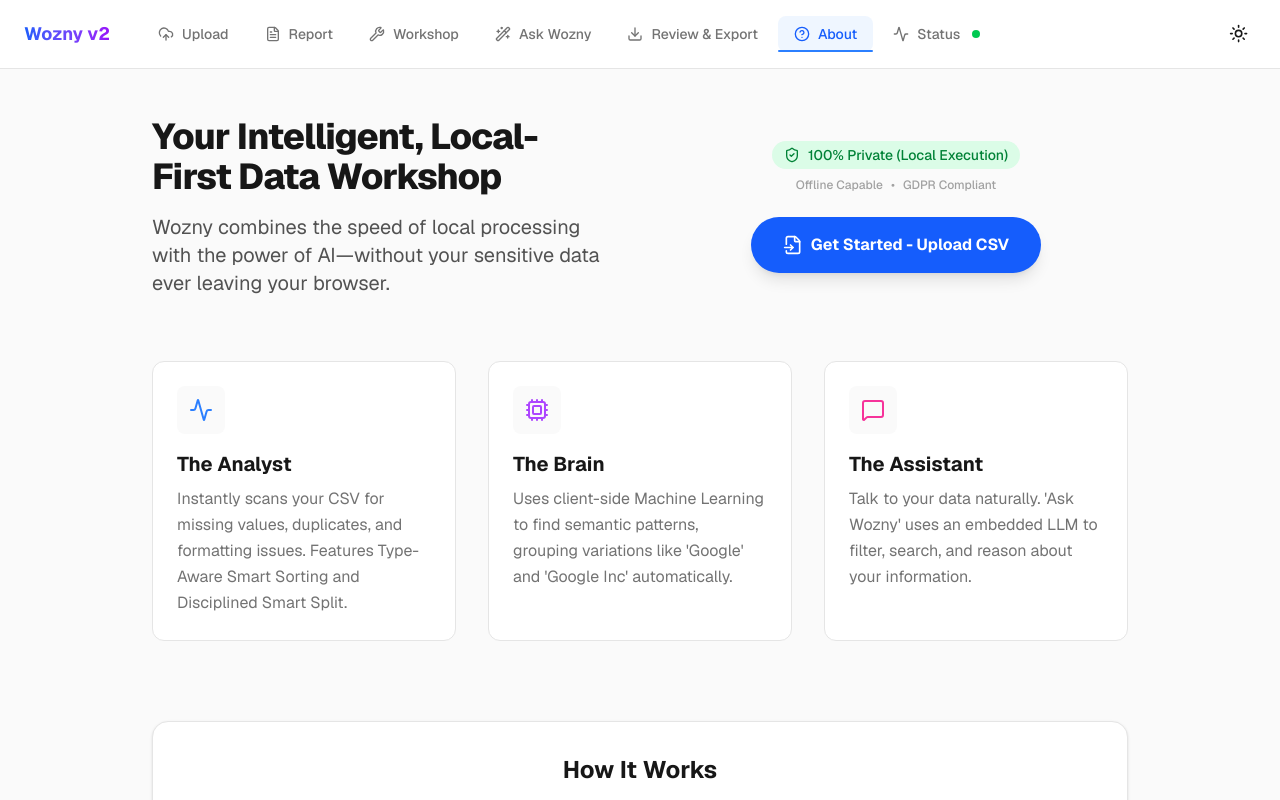
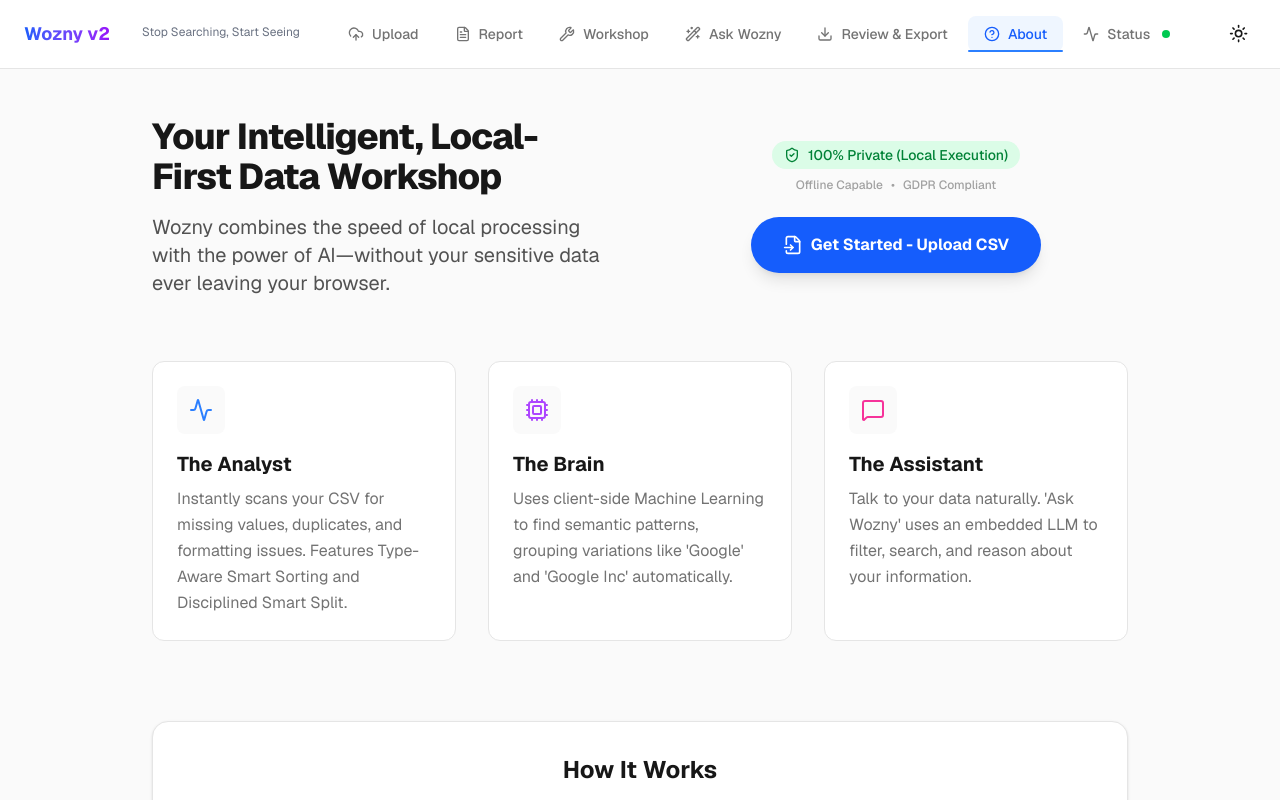
Before and after one commit to AI-Prismscope/wozny_v2, a Next.js app: page / in a window 1280 px wide. Built offline with nearby package versions, Linux system fonts and the light colour scheme.

Commit message:
Add tagline 'Stop Searching, Start Seeing' to app header

```diff
--- a/src/components/layout/Shell.tsx
+++ b/src/components/layout/Shell.tsx
@@ -29,6 +29,9 @@
           <h1 className="text-lg font-bold bg-gradient-to-r from-blue-600 to-purple-600 dark:from-blue-400 dark:to-purple-400 bg-clip-text text-transparent">
             Wozny v2
           </h1>
+          <p className="text-xs text-gray-500 dark:text-gray-400 -mt-1">
+              Stop Searching, Start Seeing
+          </p>
           <Navbar />
         </div>
         <div className="flex items-center gap-2">
```
